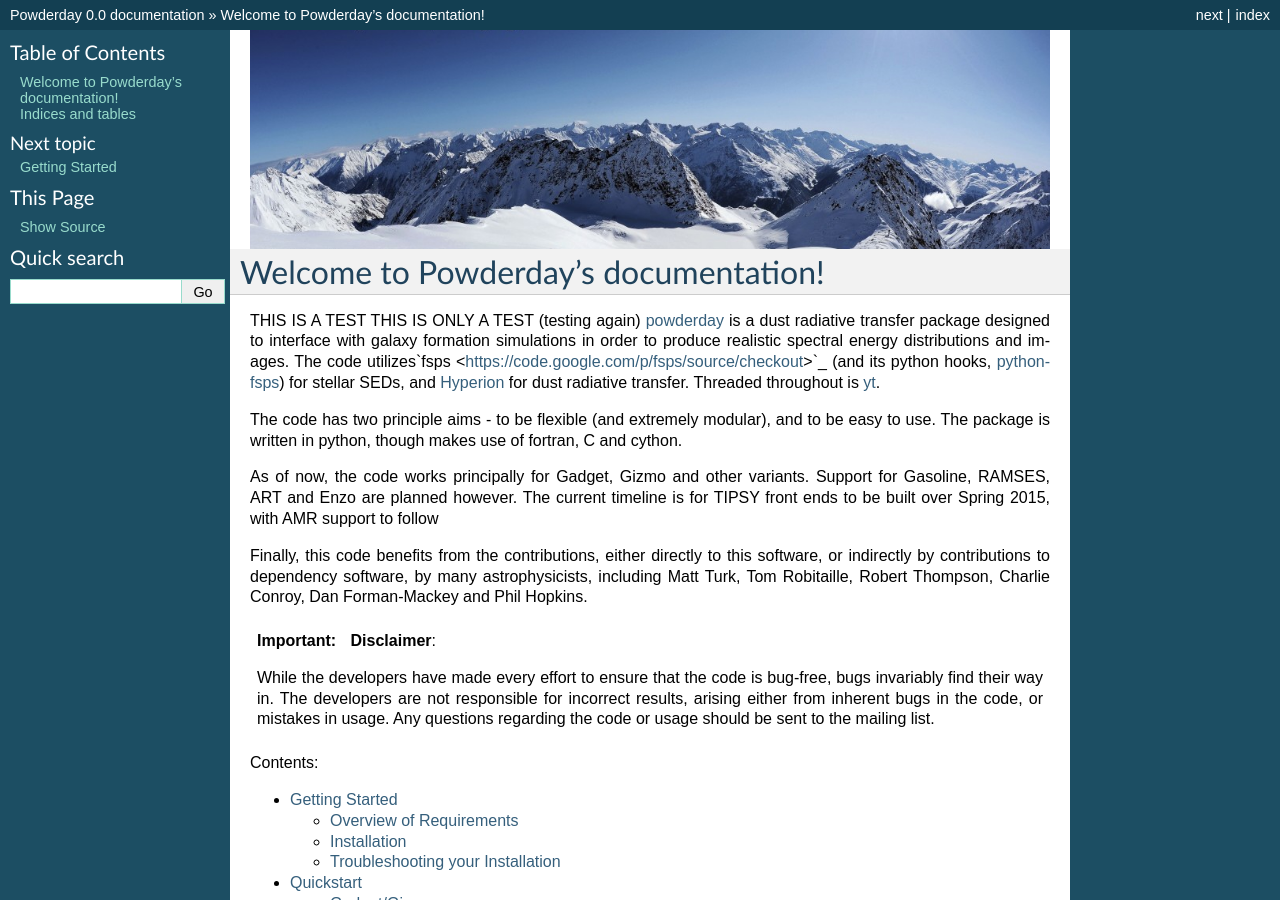
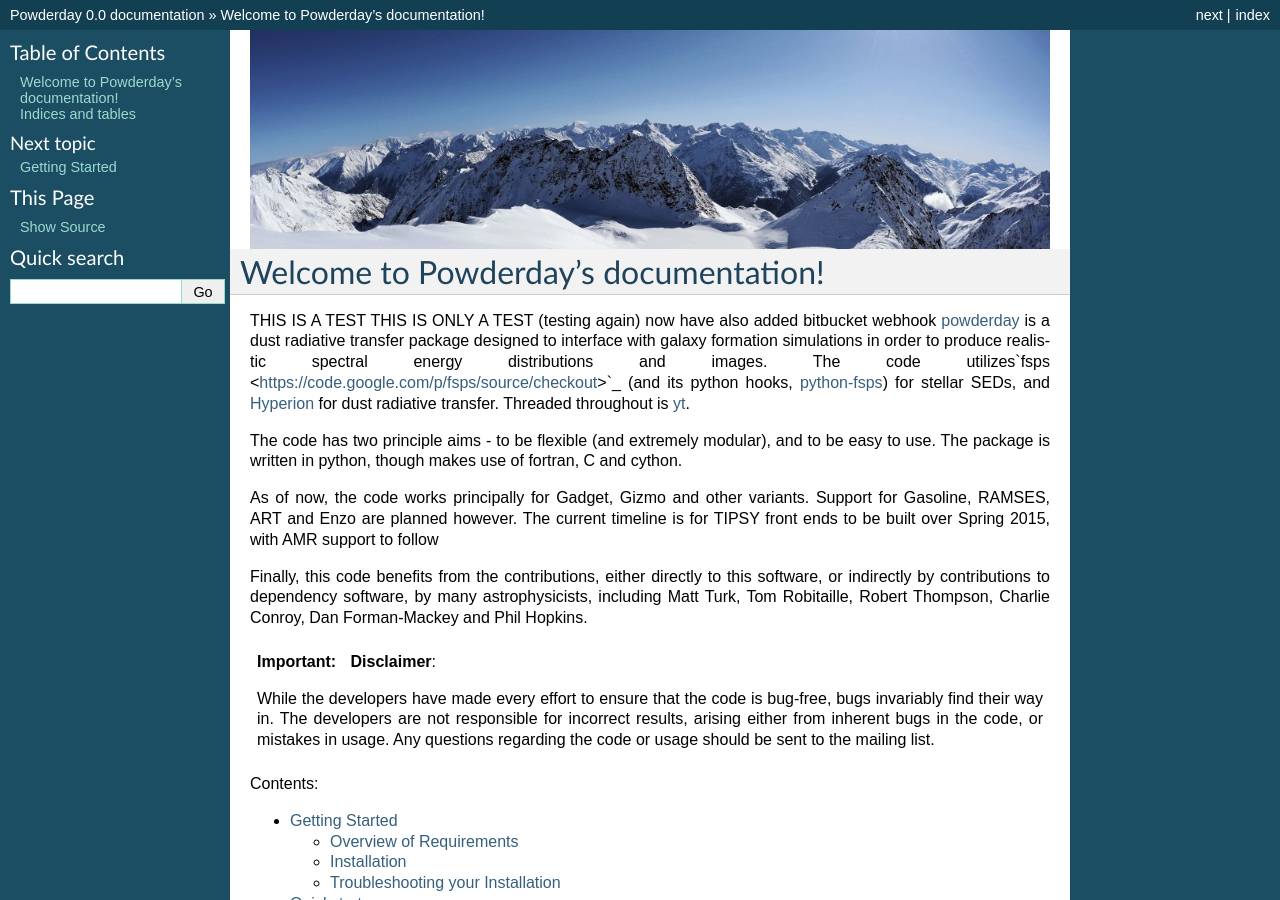
Before and after one commit to dnarayanan/powderday, a Sphinx documentation site: the page built from docs/index.rst, in a window 1280 px wide and 900 px high. Built offline with Sphinx 7.4.7, drawn with Linux system fonts in a browser that asks for light colours.

Commit message:
webhooks added still testing

```diff
--- a/docs/index.rst
+++ b/docs/index.rst
@@ -9,7 +9,7 @@
 
 Welcome to Powderday's documentation!
 =====================================
-THIS IS A TEST THIS IS ONLY A TEST (testing again)
+THIS IS A TEST THIS IS ONLY A TEST (testing again) now have also added bitbucket webhook
 `powderday <https://bitbucket.org/desika/powderday>`_ is a dust
 radiative transfer package designed to interface with galaxy formation
 simulations in order to produce realistic spectral energy
```
